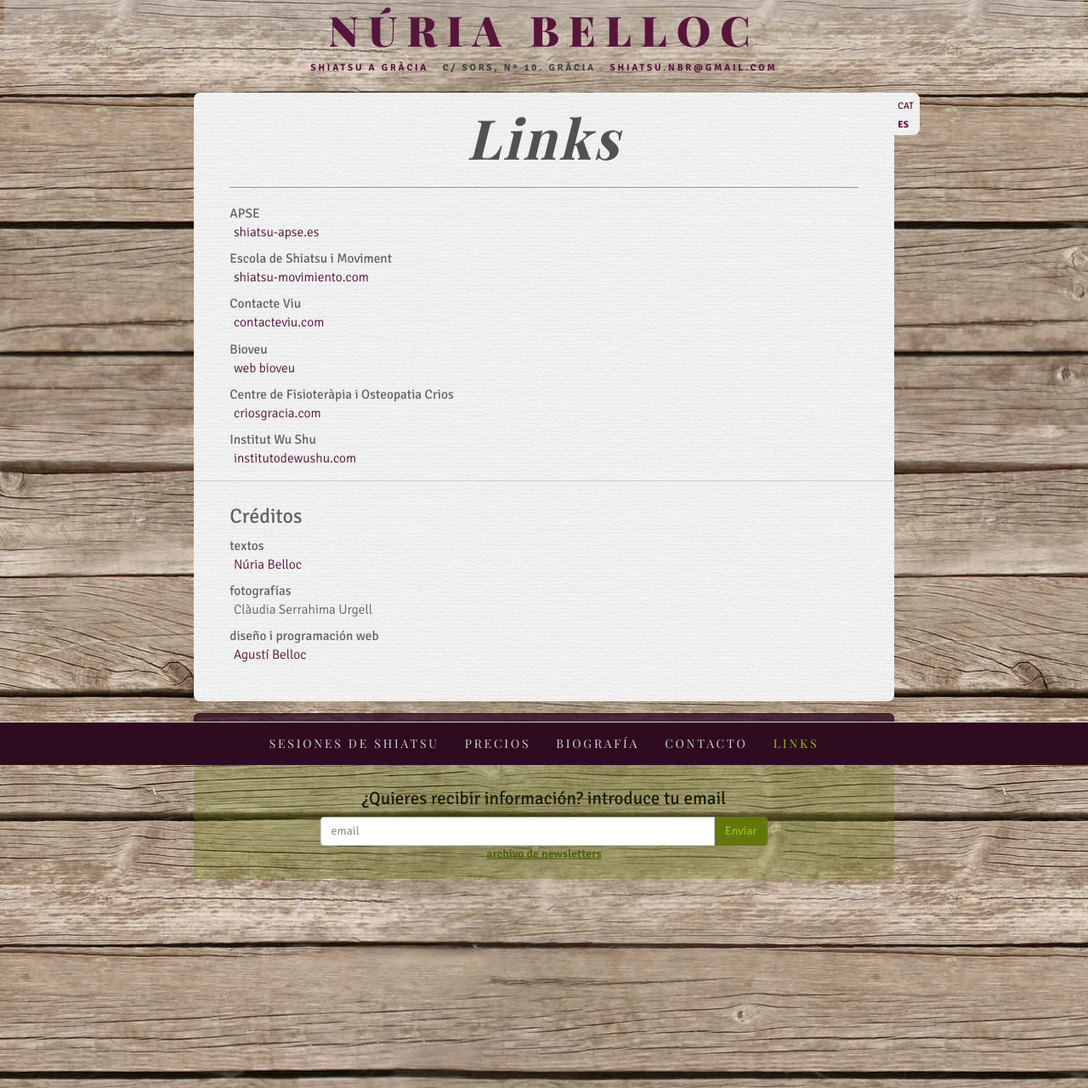
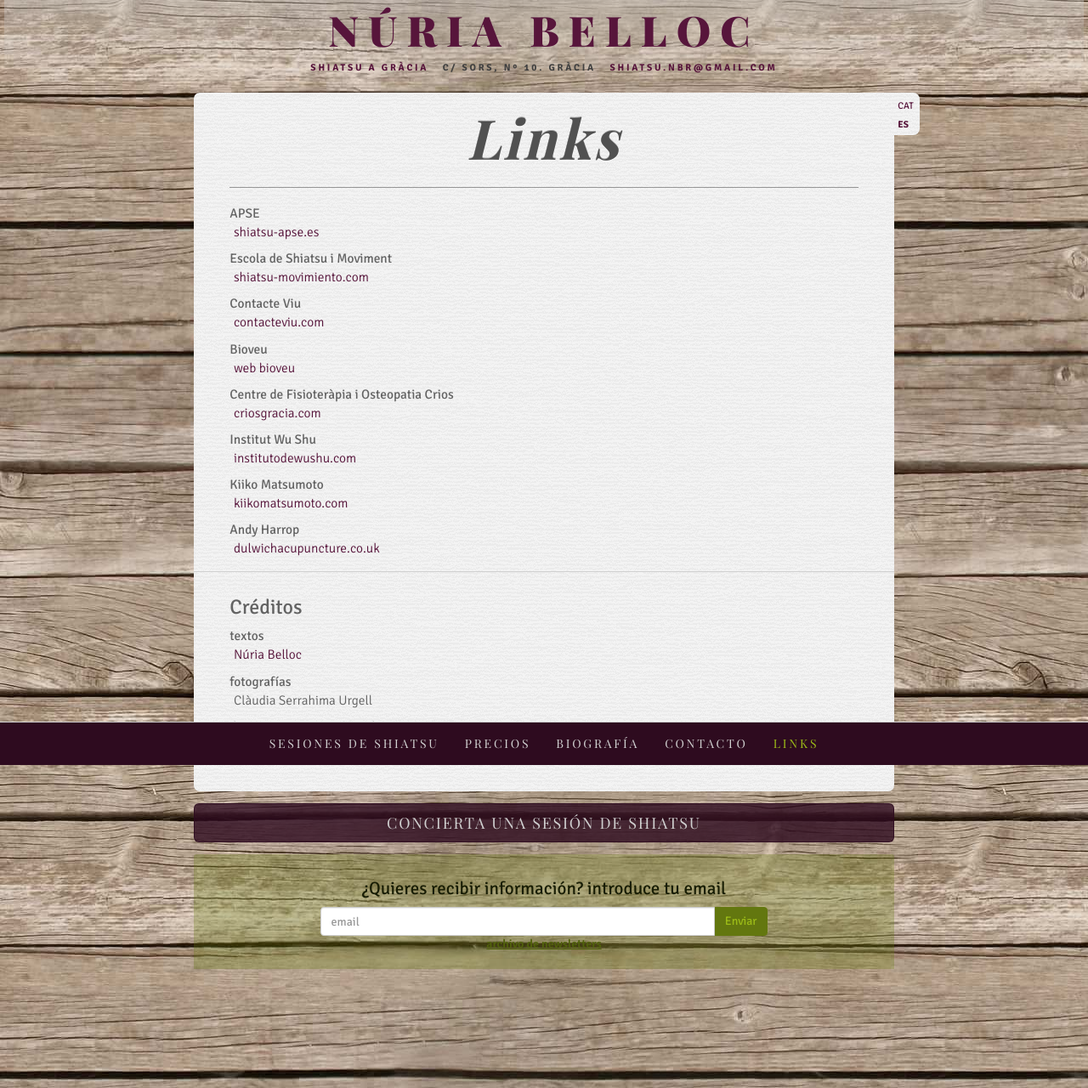
Before and after one commit to agustibr/shiatsu.nuriabelloc.com, a Jekyll site: the page built from es/5-links.md, in a window 1280 px wide. Shown: the whole page at 85% size. Built offline with Jekyll 4.4.1, drawn with Linux system fonts in a browser that asks for light colours; some web fonts are replaced.

Commit message:
Update 5-links.md

```diff
--- a/es/5-links.md
+++ b/es/5-links.md
@@ -23,6 +23,11 @@ Centre de Fisioteràpia i Osteopatia Crios
 Institut Wu Shu
 : [institutodewushu.com](http://www.institutodewushu.com/)
 
+Kiiko Matsumoto
+: [kiikomatsumoto.com](http://www.kiikomatsumoto.com/)
+
+Andy Harrop
+: [dulwichacupuncture.co.uk](http://www.dulwichacupuncture.co.uk)
 
 ---
 
```
